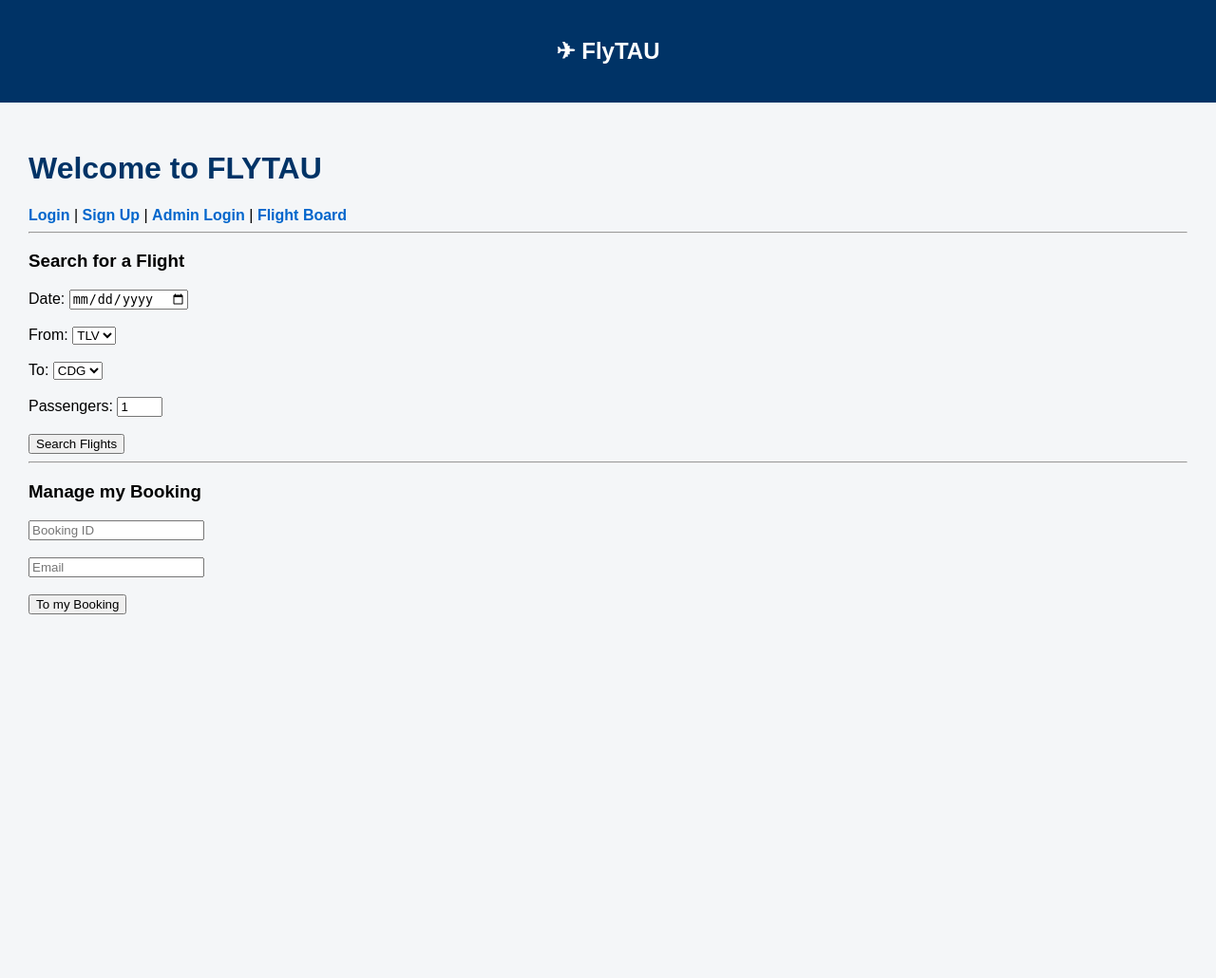
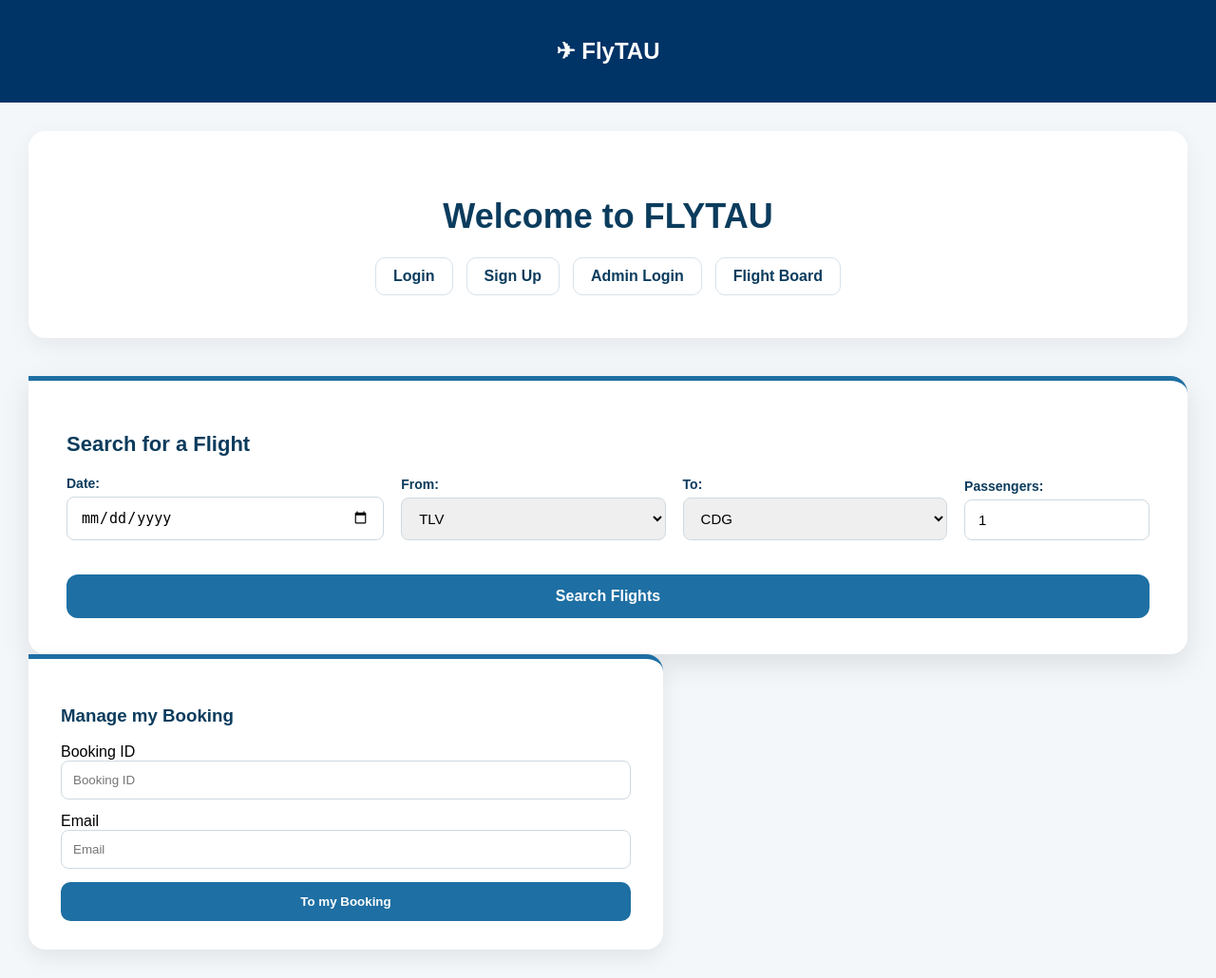
Before and after one commit to mayzamir77/FlyTAU, a Flask app: page / in a window 1280 px wide. Shown: the whole page at 95% size. Before the commit the page ends 647 px from the top, so only its background shows below. Run offline with Flask 3, Linux system fonts and the light colour scheme; data comes from the database, SQL or seed files in the repository.

Commit message:
css rona

```diff
--- /dev/null
+++ b/static/homepage.css
@@ -0,0 +1,201 @@
+/* =========================
+   PAGE BACKGROUND
+   ========================= */
+body {
+    background-color: #f4f7fa;
+}
+
+/* =========================
+   HERO SECTION
+   ========================= */
+.homepage-hero {
+    background: white;
+    padding: 45px 40px;
+    border-radius: 18px;
+    margin-bottom: 40px;
+    text-align: center;
+    box-shadow: 0 8px 25px rgba(0,0,0,0.06);
+}
+
+.homepage-hero h1 {
+    font-size: 36px;
+    margin-bottom: 22px;
+    color: #0b3c5d;
+}
+
+.homepage-nav {
+    display: flex;
+    justify-content: center;
+    gap: 14px;
+}
+
+.homepage-nav a {
+    background: white;
+    color: #0b3c5d;
+    text-decoration: none;
+    padding: 10px 18px;
+    border-radius: 10px;
+    border: 1px solid #d6e2ea;
+    font-weight: 600;
+}
+
+.homepage-nav a:hover {
+    background-color: #f0f6fa;
+    border-color: #1e6fa3;
+}
+
+/* =========================
+   TABS
+   ========================= */
+.search-tabs {
+    max-width: 1200px;
+    margin: 0 auto 60px;
+}
+
+.tab-buttons {
+    display: flex;
+    gap: 8px;
+    margin-bottom: 18px;
+}
+
+.tab-btn {
+    padding: 12px 22px;
+    border-radius: 12px 12px 0 0;
+    border: 1px solid #cfd9e0;
+    background: #eaf1f6;
+    font-weight: 600;
+    cursor: pointer;
+}
+
+.tab-btn.active {
+    background: white;
+    border-bottom: none;
+    color: #1e6fa3;
+}
+
+.tab-content {
+    display: none;
+}
+
+.tab-content.active {
+    display: block;
+}
+
+/* =========================
+   SEARCH CARD
+   ========================= */
+.search-card {
+    background: white;
+    padding: 32px 40px 38px;
+    border-radius: 0 18px 18px 18px;
+    box-shadow: 0 10px 30px rgba(0,0,0,0.10);
+    border-top: 5px solid #1e6fa3;
+}
+
+.search-card h3 {
+    margin-bottom: 20px;
+    color: #0b3c5d;
+    font-size: 22px;
+}
+
+/* FORM GRID */
+.search-card form {
+    display: grid;
+    grid-template-columns: 1.2fr 1fr 1fr 0.7fr;
+    gap: 18px;
+    align-items: end;
+}
+
+/* FIELD GROUP */
+.form-field {
+    display: flex;
+    flex-direction: column;
+}
+
+/* LABELS */
+.search-card label {
+    font-size: 14px;
+    font-weight: 600;
+    color: #0b3c5d;
+    margin-bottom: 6px;
+}
+
+/* INPUTS */
+.search-card input,
+.search-card select {
+    padding: 12px 14px;
+    border-radius: 8px;
+    border: 1px solid #cfd9e0;
+    font-size: 15px;
+}
+
+/* ✈️ PLANE ICON BETWEEN FROM & TO */
+.form-field.from {
+    position: relative;
+}
+
+.form-field.from::after {
+    content: "✈️";
+    position: absolute;
+    right: -22px;
+    bottom: 12px;
+    font-size: 18px;
+    color: #1e6fa3;
+}
+
+/* SUBMIT */
+.search-card input[type="submit"] {
+    grid-column: span 4;
+    margin-top: 18px;
+    background-color: #1e6fa3;
+    color: white;
+    border: none;
+    padding: 14px;
+    border-radius: 12px;
+    font-size: 16px;
+    font-weight: 600;
+    cursor: pointer;
+}
+
+.search-card input[type="submit"]:hover {
+    background-color: #164f78;
+}
+
+/* =========================
+   MANAGE BOOKING
+   ========================= */
+.manage-card {
+    background: white;
+    padding: 30px 34px;
+    border-radius: 0 18px 18px 18px;
+    box-shadow: 0 8px 22px rgba(0,0,0,0.08);
+    border-top: 5px solid #1e6fa3;
+    max-width: 600px;
+}
+
+.manage-card h3 {
+    margin-bottom: 18px;
+    color: #0b3c5d;
+}
+
+.manage-card form {
+    display: flex;
+    flex-direction: column;
+    gap: 14px;
+}
+
+.manage-card input {
+    padding: 12px;
+    border-radius: 8px;
+    border: 1px solid #cfd9e0;
+}
+
+.manage-card input[type="submit"] {
+    background-color: #1e6fa3;
+    color: white;
+    border: none;
+    padding: 13px;
+    border-radius: 10px;
+    font-weight: 600;
+    cursor: pointer;
+}
--- a/templates/base.html
+++ b/templates/base.html
@@ -5,8 +5,9 @@
 
     <title>{% block title %}FlyTAU{% endblock %}</title>
 
-    <link rel="stylesheet" href="{{ url_for('static', filename='styles.css') }}">
-    {% block head %}{% endblock %}
+    <link rel="stylesheet" href="{{ url_for('static', filename='base.css') }}">
+
+    {% block extra_css %}{% endblock %}
 </head>
 <body>
 
--- a/templates/homepage.html
+++ b/templates/homepage.html
@@ -2,71 +2,103 @@
 
 {% block title %}Homepage{% endblock %}
 
+{% block extra_css %}
+<link rel="stylesheet" href="{{ url_for('static', filename='homepage.css') }}">
+{% endblock %}
+
 {% block content %}
 
-<div>
+<div class="homepage-hero">
     <h1>Welcome to FLYTAU</h1>
-    <nav>
-        <a href="/login">Login</a> |
-        <a href="/signup">Sign Up</a> |
-        <a href="/adminlogin">Admin Login</a> |
+    <nav class="homepage-nav">
+        <a href="/login">Login</a>
+        <a href="/signup">Sign Up</a>
+        <a href="/adminlogin">Admin Login</a>
         <a href="/flight_board">Flight Board</a>
     </nav>
 </div>
-
-<hr>
 
 {% if error %}
     <p style="color:red;">{{ error }}</p>
 {% endif %}
 
+<div class="search-card">
     <h3>Search for a Flight</h3>
+
     <form action="/search_flights" method="POST">
+
+        <div class="form-field">
             <label>Date:</label>
             <input type="date" name="flight_date" min="{{ today }}" required>
-    <br><br>
+        </div>
 
+        <div class="form-field">
             <label>From:</label>
             <select name="origin">
                 {% for origin in origins %}
                     <option value="{{ origin[0] }}">{{ origin[0] }}</option>
                 {% endfor %}
             </select>
-    <br><br>
+        </div>
 
+        <div class="form-field">
             <label>To:</label>
             <select name="destination">
                 {% for dest in destinations %}
                     <option value="{{ dest[0] }}">{{ dest[0] }}</option>
                 {% endfor %}
             </select>
-    <br><br>
+        </div>
 
+        <div class="form-field">
             <label>Passengers:</label>
-    <input type="number" id="num_seats" name="num_seats"
-           min="1" max="6" value="1" required>
-    <br><br>
+            <input
+                type="number"
+                name="num_seats"
+                min="1"
+                max="6"
+                value="1"
+                required
+            >
+        </div>
 
         <input type="submit" value="Search Flights">
     </form>
-
-<hr>
+</div>
 
 {% if manage_booking_error %}
     <p style="color:red;">{{ manage_booking_error }}</p>
 {% endif %}
 
+<div class="manage-card">
     <h3>Manage my Booking</h3>
+
     <form action="/manage_booking" method="POST">
-    <input placeholder="Booking ID" autocomplete="off"
-           type="text" name="booking_ID" required>
-    <br><br>
 
-    <input placeholder="Email" autocomplete="off"
-           type="email" name="booking_email" required>
-    <br><br>
+        <div class="form-field">
+            <label>Booking ID</label>
+            <input
+                placeholder="Booking ID"
+                autocomplete="off"
+                type="text"
+                name="booking_ID"
+                required
+            >
+        </div>
+
+        <div class="form-field">
+            <label>Email</label>
+            <input
+                placeholder="Email"
+                autocomplete="off"
+                type="email"
+                name="booking_email"
+                required
+            >
+        </div>
 
         <input type="submit" value="To my Booking">
     </form>
+</div>
 
 {% endblock %}
```
Also changed, not shown: templates/add_flight_1.html (+7 -9 lines), templates/add_flight_2.html (+6 -9 lines), templates/add_flight_3.html (+6 -9 lines), templates/add_flight_confirm.html (+6 -9 lines), templates/add_staff.html (+8 -9 lines), templates/admin_homepage.html (+16 -18 lines), templates/cancel_flight.html (+6 -9 lines), templates/cancel_flight_confirm.html (+7 -9 lines), templates/customer_homepage.html (+46 -16 lines), templates/flight_board.html (+7 -9 lines), templates/staff_table.html (+8 -9 lines), static/base.css (renamed from static/styles.css). Lines whose indentation alone changed are shown as unchanged.
